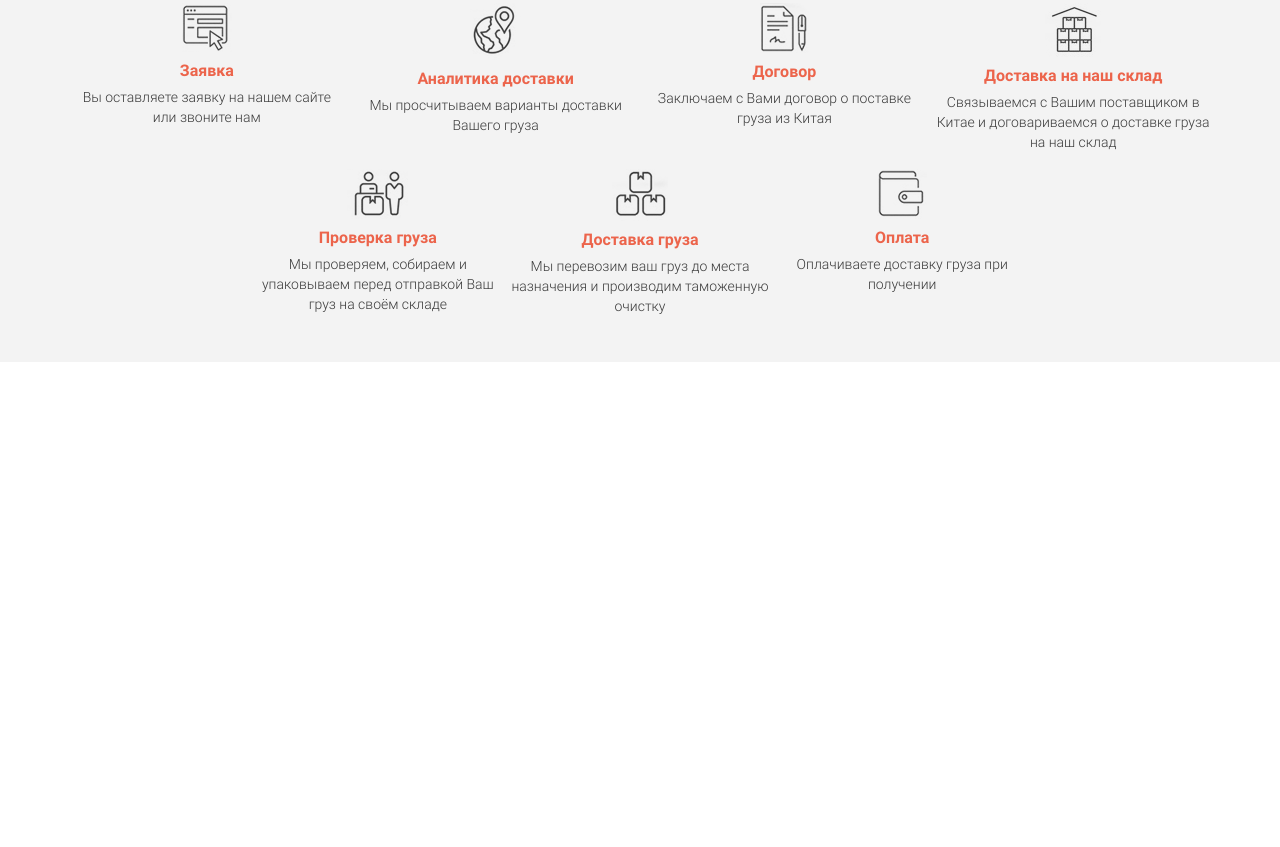
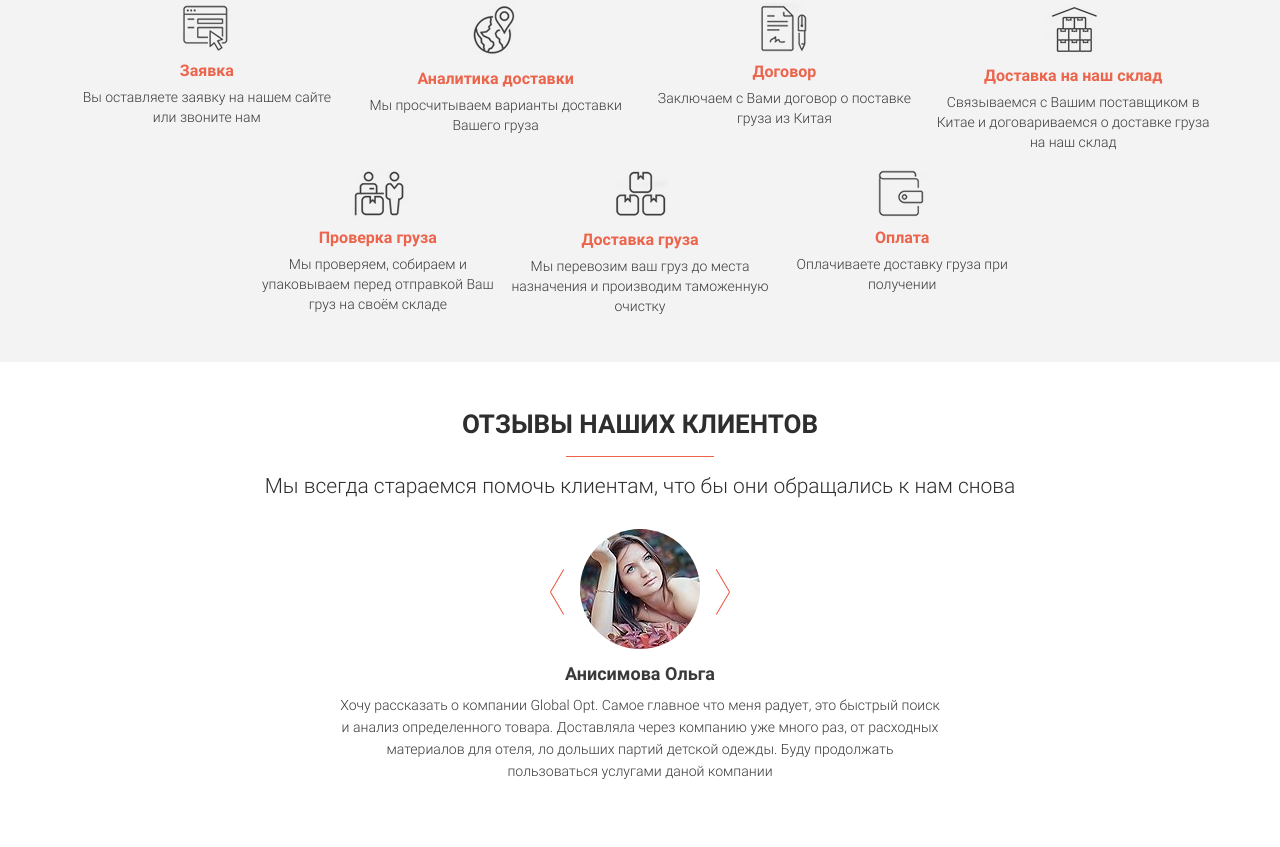
Before and after one commit to dmitriy-rodionov/Global-opt, a website: page src/index.html in a window 1280 px wide. Shown: the part 3633-4480 px from the top of the page. Before the commit the page ends 3995 px from the top, so only its background shows below. Drawn offline with nearby package versions, Linux system fonts and the light colour scheme; files that its build step writes are made by us from their sources.

Commit message:
восьмая секция

```diff
--- a/src/index.html
+++ b/src/index.html
@@ -308,6 +308,42 @@
             </div>
         </div>
     </section>
+
+    <section class="reviews">
+        <div class="container container_wide">
+            <h2 class="title">отзывы наших клиентов</h2>
+            <div class="divider"></div>
+            <h3 class="subtitle">Мы всегда стараемся помочь клиентам, что бы они обращались к нам снова</h3>
+            <div class="reviews__slider">
+                <img src="img/reviews/arrow_left.png" alt="left" class="reviews__slider-arrow-left">
+                <img src="img/reviews/arrow_right.png" alt="right" class="reviews__slider-arrow-right">
+                <div class="reviews__slider-wrapper">
+                    <div class="reviews__slider-item">
+                        <img src="img/reviews/photo_2.jpg" alt="photo" class="reviews__slider-img">
+                        <div class="reviews__slider-title">Дмитрий Иванов</div>
+                        <div class="reviews__slider-text">
+                            Хочу рассказать о компании Global Opt. Самое главное что меня радует, это быстрый поиск и анализ определенного товара. Доставлял через компанию уже много раз, от расходных материалов для отеля, ло дольших партий детской одежды. Буду продолжать пользоваться услугами даной компании
+                        </div>
+                    </div>
+                    <div class="reviews__slider-item">
+                        <img src="img/reviews/photo_1.jpg" alt="photo" class="reviews__slider-img">
+                        <div class="reviews__slider-title">Анисимова Ольга</div>
+                        <div class="reviews__slider-text">
+                            Хочу рассказать о компании Global Opt. Самое главное что меня радует, это быстрый поиск и анализ определенного товара. Доставляла через компанию уже много раз, от расходных материалов для отеля, ло дольших партий детской одежды. Буду продолжать пользоваться услугами даной компании
+                        </div>
+                    </div>
+                    <div class="reviews__slider-item">
+                        <img src="img/reviews/photo_3.jpg" alt="photo" class="reviews__slider-img">
+                        <div class="reviews__slider-title">Сергей Валиев</div>
+                        <div class="reviews__slider-text">
+                            Хочу рассказать о компании Global Opt. Самое главное что меня радует, это быстрый поиск и анализ определенного товара. Доставлял через компанию уже много раз, от расходных материалов для отеля, ло дольших партий детской одежды. Буду продолжать пользоваться услугами даной компании
+                        </div>
+                    </div>
+                </div>
+
+            </div>
+        </div>
+    </section>
     <script src="js/bundle.js"></script>
 </body>
 </html>
--- a/src/styles/scss/main.scss
+++ b/src/styles/scss/main.scss
@@ -7,6 +7,10 @@
 .container{
     width: 1140px;
     margin: 0 auto;
+    &_wide{
+        width: 1410px;
+        overflow: hidden;
+    }
 }
 $main-color: #ec644b;
 $secons-color: #25333c;
@@ -27,3 +31,5 @@ $menu-color: lavender;
 @import 'managers/managers-media';
 @import 'scheme/scheme';
 @import 'scheme/scheme-media';
+@import 'reviews/reviews';
+@import 'reviews/reviews-media';
--- /dev/null
+++ b/src/styles/scss/reviews/_reviews-media.scss
@@ -0,0 +1,57 @@
+@media(max-width: 1400px) {
+    .container{
+        width: 1140px;
+    }
+    .reviews{
+        &__slider{
+            overflow: hidden;
+        }
+    }
+}
+
+@media(max-width: 1200px) {
+    .container{
+        width: 960px;
+    }
+    .reviews{
+        &__slider{
+            overflow: hidden;
+        }
+    }
+}
+
+@media(max-width: 992px) {
+    .container{
+        width: 720px;
+    }
+}
+
+@media(max-width: 768px) {
+    .container{
+        width: 540px;
+    }
+    .reviews{
+        &__slider{
+            width: 540px;
+        }
+    }
+}
+
+@media(max-width: 576px) {
+    .container{
+        width: 100%;
+    }
+    .reviews{
+        &__slider{
+            width: 100%;
+            &-arrow{
+                &-left{
+                    left: 25%;
+                }
+                &-right{
+                    right: 25%;
+                }
+            }
+        }
+    }
+}
--- /dev/null
+++ b/src/styles/scss/reviews/_reviews.scss
@@ -0,0 +1,68 @@
+.reviews{
+    padding: 51px 0 65px 0;
+    height: 100%;
+    &__slider{
+        margin: 0 auto;
+        margin-top: 31px;
+        height: 100%;
+        width: 600px;
+        position: relative;
+        &-arrow-left{
+            position: absolute;
+            width: 14px;
+            height: 46px;
+            top: 40px;
+            left: 35%;
+            z-index: 10;
+        }
+        &-arrow-right{
+            position: absolute;
+            width: 14px;
+            height: 46px;
+            top: 40px;
+            right: 35%;
+            z-index: 10;
+        }
+        &-item{
+            display: flex;
+            flex-direction: column;
+            justify-content: center;
+            align-items: center;
+            transform: scale(0.7);
+            opacity: 0.4;
+            transition: 0.6s all;
+            .reviews__slider-text{
+                font-size: 12.1px;
+            }
+            &_active{
+                margin-top: 0;
+                transform: scale(1);
+                opacity: 1;
+                .reviews__slider-text{
+                    font-size: 14.1px;
+                }
+            }
+        }
+        &-img{
+            display: block;
+            margin: 0 auto;
+            border-radius: 100%;
+        }
+        &-title{
+            margin-top: 14px;
+            font-size: 18px;
+            line-height: 22px;
+            font-weight: 700;
+            color: #3a3a3a;
+            text-align: center;
+        }
+        &-text{
+            margin-top: 9px;
+            width: 100%;
+            line-height: 22px;
+            font-weight: 300;
+            color: #3a3a3a;
+            text-align: center;
+        }
+    }
+}
```
Also changed, not shown: src/img/reviews/arrow_left.png (added), src/img/reviews/arrow_right.png (added), src/img/reviews/photo_1.jpg (added), src/img/reviews/photo_2.jpg (added), src/img/reviews/photo_3.jpg (added).
